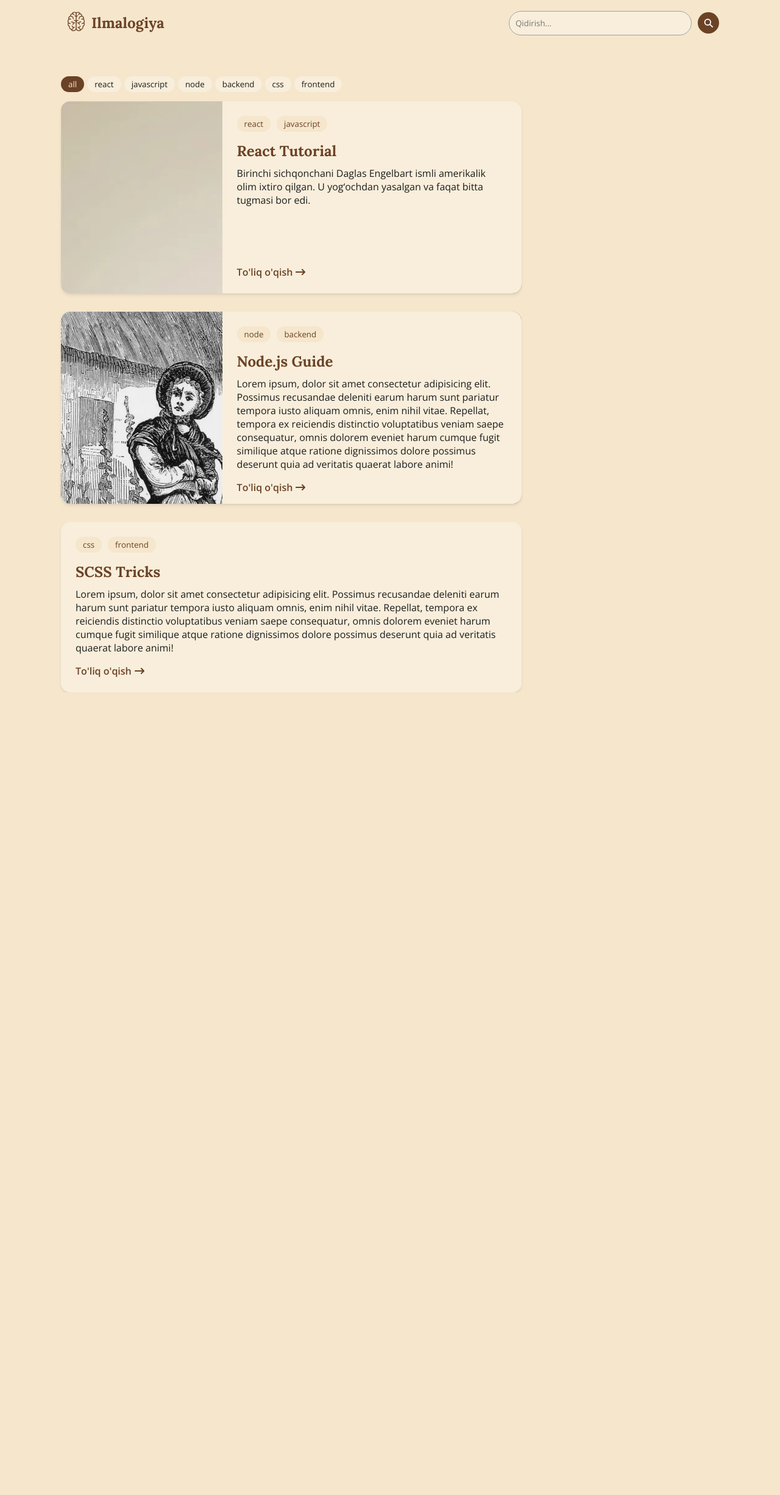
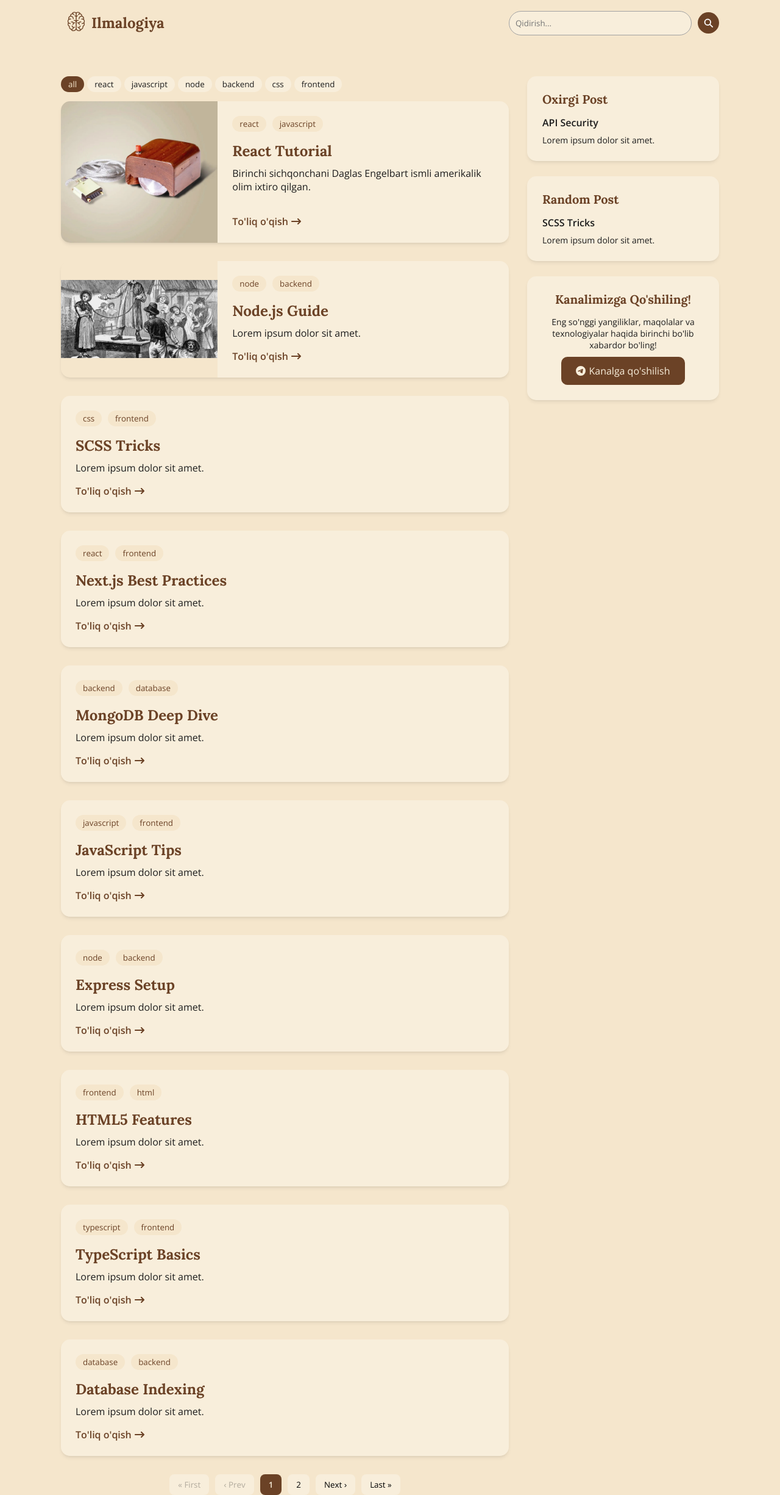
Before and after one commit to newNASA/ilmalogiya, a React (Create React App) app: page / in a window 1280 px wide. Shown: the whole page at 61% size. Before the commit the page ends 1135 px from the top, so only its background shows below. Built offline with nearby package versions, Linux system fonts and the light colour scheme.

Commit message:
feat: enhance MainSection with pagination and right posts display, update Posts component for improved post rendering

```diff
--- a/src/components/main-section/main_section.jsx
+++ b/src/components/main-section/main_section.jsx
@@ -1,19 +1,31 @@
 import "./main_section.scss";
-
 import { useState } from "react";
 import Tags from "../tags/tags";
 import Posts from "../posts/posts";
+import RightPosts from "../rightPosts/rightposts";
+import Pagination from "../pagination/pagination"; // ✅ import qildik
 
-import image1 from "../../assets/post_imgs/i.png"
-import image2 from "../../assets/post_imgs/image.png"
+import image1 from "../../assets/post_imgs/i.png";
+import image2 from "../../assets/post_imgs/image.png";
 
 const MainSection = () => {
   const [selectedTag, setSelectedTag] = useState("all");
+  const [currentPage, setCurrentPage] = useState(1);
+  const postsPerPage = 10;
 
   const posts = [
-        { id: 1, img: image1, title: "React Tutorial", description: "Birinchi sichqonchani Daglas Engelbart ismli amerikalik olim ixtiro qilgan. U yog‘ochdan yasalgan va faqat bitta tugmasi bor edi. ", tags: ["react", "javascript"] },
-        { id: 2, img: image2, title: "Node.js Guide", description: "Lorem ipsum, dolor sit amet consectetur adipisicing elit. Possimus recusandae deleniti earum harum sunt pariatur tempora iusto aliquam omnis, enim nihil vitae. Repellat, tempora ex reiciendis distinctio voluptatibus veniam saepe consequatur, omnis dolorem eveniet harum cumque fugit similique atque ratione dignissimos dolore possimus deserunt quia ad veritatis quaerat labore animi!", tags: ["node", "backend"] },
-        { id: 3, title: "SCSS Tricks", description: "Lorem ipsum, dolor sit amet consectetur adipisicing elit. Possimus recusandae deleniti earum harum sunt pariatur tempora iusto aliquam omnis, enim nihil vitae. Repellat, tempora ex reiciendis distinctio voluptatibus veniam saepe consequatur, omnis dolorem eveniet harum cumque fugit similique atque ratione dignissimos dolore possimus deserunt quia ad veritatis quaerat labore animi!", tags: ["css", "frontend"] },
+    { id: 1, img: image1, title: "React Tutorial", description: "Birinchi sichqonchani Daglas Engelbart ismli amerikalik olim ixtiro qilgan.", tags: ["react", "javascript"] },
+    { id: 2, img: image2, title: "Node.js Guide", description: "Lorem ipsum dolor sit amet.", tags: ["node", "backend"] },
+    { id: 3, title: "SCSS Tricks", description: "Lorem ipsum dolor sit amet.", tags: ["css", "frontend"] },
+    { id: 4, title: "Next.js Best Practices", description: "Lorem ipsum dolor sit amet.", tags: ["react", "frontend"] },
+    { id: 5, title: "MongoDB Deep Dive", description: "Lorem ipsum dolor sit amet.", tags: ["backend", "database"] },
+    { id: 6, title: "JavaScript Tips", description: "Lorem ipsum dolor sit amet.", tags: ["javascript", "frontend"] },
+    { id: 7, title: "Express Setup", description: "Lorem ipsum dolor sit amet.", tags: ["node", "backend"] },
+    { id: 8, title: "HTML5 Features", description: "Lorem ipsum dolor sit amet.", tags: ["frontend", "html"] },
+    { id: 9, title: "TypeScript Basics", description: "Lorem ipsum dolor sit amet.", tags: ["typescript", "frontend"] },
+    { id: 10, title: "Database Indexing", description: "Lorem ipsum dolor sit amet.", tags: ["database", "backend"] },
+    { id: 11, title: "React Hooks Guide", description: "Lorem ipsum dolor sit amet.", tags: ["react", "javascript"] },
+    { id: 12, title: "API Security", description: "Lorem ipsum dolor sit amet.", tags: ["backend", "security"] },
   ];
 
   const filteredPosts =
@@ -21,15 +33,42 @@ const MainSection = () => {
       ? posts
       : posts.filter((post) => post.tags.includes(selectedTag));
 
+  const totalPages = Math.ceil(filteredPosts.length / postsPerPage);
+  const indexOfLastPost = currentPage * postsPerPage;
+  const indexOfFirstPost = indexOfLastPost - postsPerPage;
+  const currentPosts = filteredPosts.slice(indexOfFirstPost, indexOfLastPost);
+
+  const handlePageChange = (pageNumber) => {
+    setCurrentPage(pageNumber);
+    window.scrollTo({ top: 0, behavior: "smooth" });
+  };
+
+  const handleTagChange = (tag) => {
+    setSelectedTag(tag);
+    setCurrentPage(1);
+  };
+
+  const randomPost = posts[Math.floor(Math.random() * posts.length)];
+  const lastPost = posts[posts.length - 1];
+
   return (
     <section className="main-section">
       <div className="left">
-                <Tags selectedTag={selectedTag} setSelectedTag={setSelectedTag} />
-                <Posts posts={filteredPosts} />
+        <Tags selectedTag={selectedTag} setSelectedTag={handleTagChange} />
+        <Posts posts={currentPosts} />
+
+        <Pagination
+          totalPages={totalPages}
+          currentPage={currentPage}
+          onPageChange={handlePageChange}
+        />
       </div>
-            <div className="right"></div>
+
+      <div className="right">
+        <RightPosts randomPost={randomPost} lastPost={lastPost} />
+      </div>
     </section>
   );
-}
+};
 
 export default MainSection;
--- a/src/components/main-section/main_section.scss
+++ b/src/components/main-section/main_section.scss
@@ -1,13 +1,17 @@
-.main-section{
+.main-section {
   margin-top: 50px;
   padding: 0 100px;
   display: flex;
-    .left{
+  gap: 30px;
+
+  .left {
     width: 70%;
-        // border: 1px solid red;
   }
 
-    .right{
+  .right {
     width: 30%;
+    position: sticky;
+    align-self: flex-start;
+    top: 20px;
   }
 }
--- /dev/null
+++ b/src/components/pagination/pagination.jsx
@@ -0,0 +1,59 @@
+import "./pagination.scss";
+
+const Pagination = ({ totalPages, currentPage, onPageChange }) => {
+  const handlePageChange = (pageNumber) => {
+    onPageChange(pageNumber);
+    window.scrollTo({ top: 0, behavior: "smooth" });
+  };
+
+  return (
+    <div className="pagination">
+      {/* Boshiga o'tish */}
+      <button
+        onClick={() => handlePageChange(1)}
+        disabled={currentPage === 1}
+        className="first-last-btn"
+      >
+        « First
+      </button>
+
+      {/* Oldingi sahifa */}
+      <button
+        onClick={() => handlePageChange(currentPage - 1)}
+        disabled={currentPage === 1}
+      >
+        ‹ Prev
+      </button>
+
+      {/* Raqamli sahifalar */}
+      {[...Array(totalPages)].map((_, index) => (
+        <button
+          key={index}
+          onClick={() => handlePageChange(index + 1)}
+          className={currentPage === index + 1 ? "active" : ""}
+        >
+          {index + 1}
+        </button>
+      ))}
+
+      {/* Keyingi sahifa */}
+      <button
+        onClick={() => handlePageChange(currentPage + 1)}
+        disabled={currentPage === totalPages}
+      >
+        Next ›
+      </button>
+
+      {/* Oxiriga o'tish */}
+      <button
+        onClick={() => handlePageChange(totalPages)}
+        disabled={currentPage === totalPages}
+        className="first-last-btn"
+      >
+        Last »
+      </button>
+    </div>
+  );
+};
+
+export default Pagination;
--- /dev/null
+++ b/src/components/pagination/pagination.scss
@@ -0,0 +1,25 @@
+.pagination {
+  margin-top: 30px;
+  display: flex;
+  justify-content: center;
+  gap: 10px;
+
+  button {
+    background: var(--white);
+    border: none;
+    padding: 8px 14px;
+    border-radius: 8px;
+    cursor: pointer;
+    transition: 0.3s ease;
+
+    &:hover {
+      background: var(--hover);
+    }
+
+    &.active {
+      background: var(--accent);
+      color: var(--white);
+      font-weight: 600;
+    }
+  }
+}
--- a/src/components/posts/posts.jsx
+++ b/src/components/posts/posts.jsx
@@ -29,7 +29,11 @@ const Posts = ({ posts }) => {
                 <Link to={`/posts/${post.id}`}>
                 <h1>{post.title}</h1>
                 </Link>
-                  <p>{post.description}</p>
+                <p>
+                {post.description.length > 380
+                  ? post.description.slice(0, 380) + "..."
+                  : post.description}
+                </p>
               </div>
               <div className="post_link">
                 <Link to={`/posts/${post.id}`}>To'liq o'qish <FaArrowRightLong /></Link>
--- a/src/components/posts/posts.scss
+++ b/src/components/posts/posts.scss
@@ -21,7 +21,12 @@
 
         .post_left {
             width: 35%;
-            // height: 100%;
+            display: flex;
+            justify-content: center;
+            align-items: center;
+            img{
+                width: 100%;
+            }
         }
 
         .post_right {
--- /dev/null
+++ b/src/components/rightPosts/rightposts.jsx
@@ -0,0 +1,59 @@
+import { BsTelegram } from "react-icons/bs";
+
+import "./rightposts.scss";
+
+const RightPosts = ({ randomPost, lastPost }) => {
+  return (
+    <div className="rightposts">
+      <div className="lastpost shadow-elegant">
+        <div className="top">
+          <h2>Oxirgi Post</h2>
+        </div>
+        {lastPost.img ? (
+          <div className="img">
+            <img src={lastPost.img} alt="" />
+          </div>
+        ) : null}
+        <div className="title">
+          <h3>{lastPost.title}</h3>
+        </div>
+        <div className="text">
+          <p>{lastPost.description.length > 150
+            ? lastPost.description.slice(0,150) + "..."
+            : lastPost.description}</p>
+        </div>
+      </div>
+      <div className="randompost shadow-elegant">
+        <div className="top">
+          <h2>Random Post</h2>
+        </div>
+        {randomPost.img ? (
+          <div className="img">
+            <img src={randomPost.img} alt="" />
+          </div>
+        ) : null}
+        <div className="title">
+          <h3>{randomPost.title}</h3>
+        </div>
+        <div className="text">
+          <p>{randomPost.description.length > 150
+            ? randomPost.description.slice(0,150) + "..."
+            : randomPost.description}</p>
+        </div>
+      </div>
+      <div className="telegram shadow-elegant">
+        <div className="top">
+          <h2>Kanalimizga Qo'shiling!</h2>
+        </div>
+        <div className="text">
+          <p>Eng so'nggi yangiliklar, maqolalar va texnologiyalar haqida birinchi bo'lib xabardor bo'ling!</p>
+        </div>
+        <div className="link">
+          <a href="https://t.me/ilmalogiya" target="_blank" rel="noopener noreferrer"><BsTelegram /> Kanalga qo'shilish</a>
+        </div>
+      </div>
+    </div>
+  );
+};
+
+export default RightPosts;
--- /dev/null
+++ b/src/components/rightPosts/rightposts.scss
@@ -0,0 +1,58 @@
+.rightposts {
+    width: 100%;
+    display: flex;
+    flex-direction: column;
+    gap: 25px;
+
+    .lastpost,
+    .randompost,
+    .telegram {
+        width: 100%;
+        overflow: hidden;
+        background-color: var(--white);
+        padding: 25px;
+        border-radius: 15px;
+
+        h2 {
+            color: var(--accent);
+            margin-bottom: 15px;
+            font-size: 1.25rem;
+        }
+
+        img {
+            width: 100%;
+            margin-bottom: 10px;
+        }
+
+        h3 {
+            font-family: 'Open Sans', sans-serif;
+            color: var(--text);
+            font-size: 1rem;
+            font-weight: 600;
+            margin-bottom: 8px;
+        }
+
+        p {
+            font-size: 0.875rem;
+        }
+    }
+    .telegram {
+        text-align: center;
+        p{
+            margin-bottom: 10px;
+        }
+
+        a {
+            background-color: var(--accent);
+            padding: 12px 24px;
+            border-radius: 10px;
+            display: inline-flex;
+            align-items: center;
+            gap: 5px;
+            color: var(--white);
+            svg{
+                fill: var(--white);
+            }
+        }
+    }
+}
--- a/src/index.css
+++ b/src/index.css
@@ -32,6 +32,10 @@ a {
   color: inherit;
 }
 
+p{
+  color: var(--text);
+}
+
 input {
   outline: none;
   border: none;
```
Lines whose indentation alone changed are shown as unchanged.
